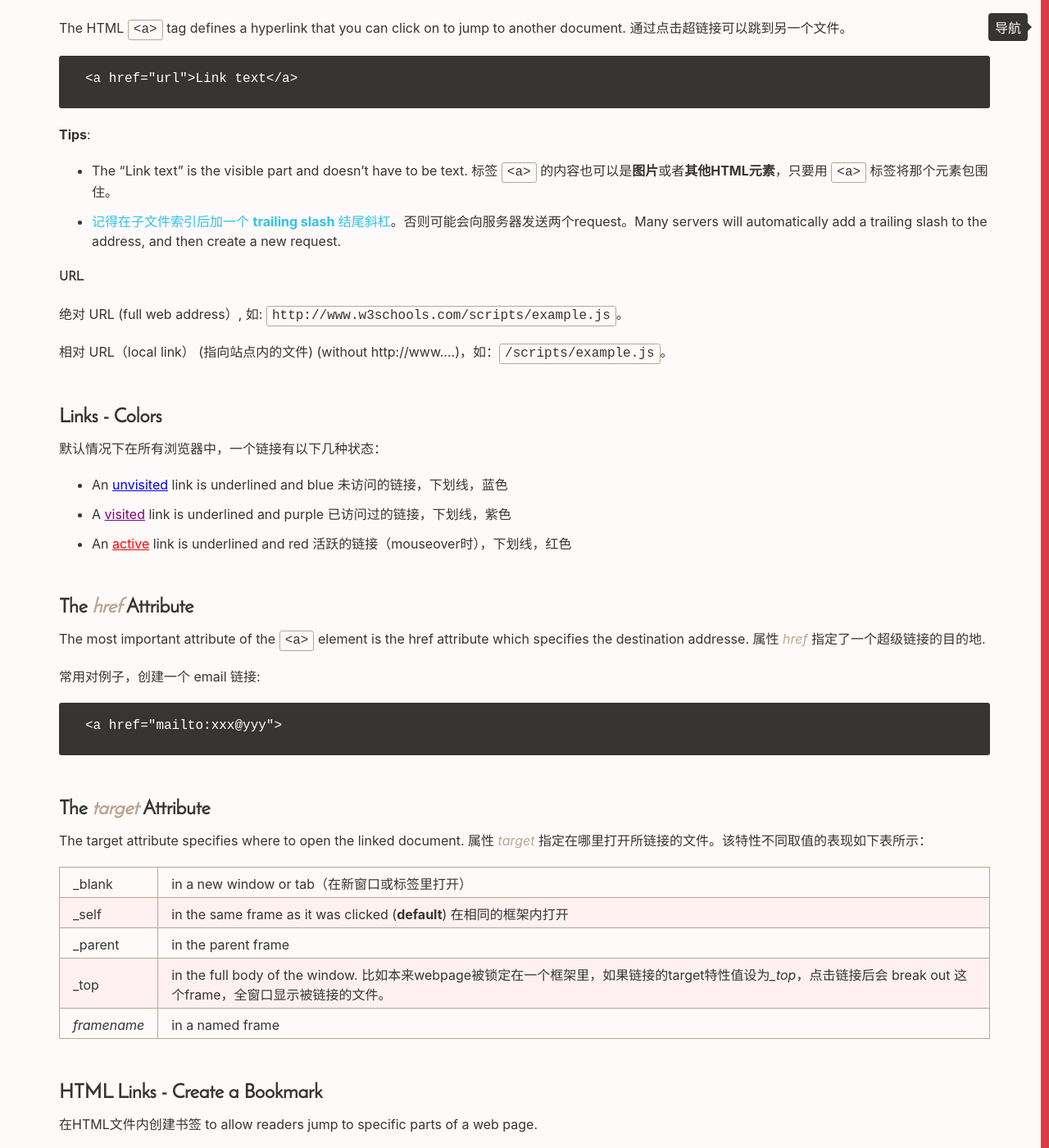
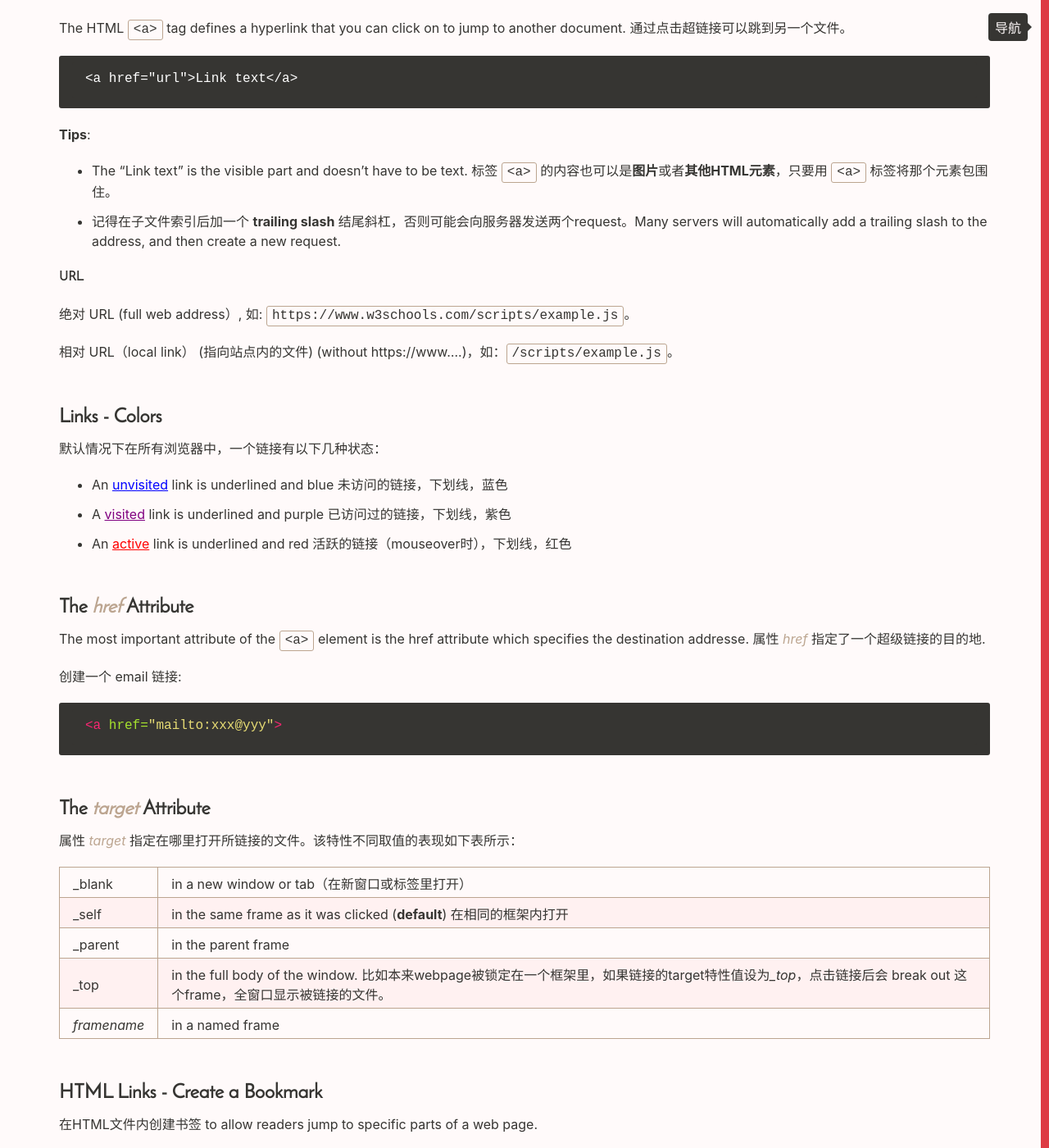
Before and after one commit to Vivi-wu/dive-into-web, a Jekyll site: the page built from _posts/2014-04-13-HTML-Links.markdown, in a window 1280 px wide and 1400 px high, scrolled down 254 px. Shown: the whole window at 82% size. Built offline with Jekyll 4.4.1, drawn with Linux system fonts in a browser that asks for light colours; some of the changed text lies outside the part shown.

Commit message:
mod 微调博文

````diff
--- a/_posts/2014-04-12-HTML-Heading-Paragraph-Formatting.markdown
+++ b/_posts/2014-04-12-HTML-Heading-Paragraph-Formatting.markdown
@@ -6,9 +6,7 @@ category: HTML
 
 Headings are defined with the `<h1>` (the most important heading) to `<h6>` (the least important) heading tags.
 
-**Note**：不要使用heading来实现文本字体的**加粗**或<span style="font-size:large;">加大</span>效果。
-
-因为<span class="t-blue">搜索引擎使用 heading 来索引网页的结构和内容</span>。
+**注意**：不要使用heading来实现文本字体的**加粗**或<span style="font-size:large;">加大</span>效果。因为搜索引擎使用 heading 来索引网页的结构和内容。
 
 <!--more-->
 
--- a/_posts/2014-04-13-HTML-Links.markdown
+++ b/_posts/2014-04-13-HTML-Links.markdown
@@ -12,15 +12,15 @@ The HTML `<a>` tag defines a hyperlink that you can click on to jump to another
 
 + The "Link text" is the visible part and doesn't have to be text.
 标签 `<a>` 的内容也可以是**图片**或者**其他HTML元素**，只要用 `<a>` 标签将那个元素包围住。
-+ <span class="t-blue">记得在子文件索引后加一个 **trailing slash** 结尾斜杠</span>。否则可能会向服务器发送两个request。Many servers will automatically add a trailing slash to the address, and then create a new request.
++ 记得在子文件索引后加一个 **trailing slash** 结尾斜杠，否则可能会向服务器发送两个request。Many servers will automatically add a trailing slash to the address, and then create a new request.
 
 <!--more-->
 
 #### URL
 
-绝对 URL (full web address）, 如: `http://www.w3schools.com/scripts/example.js`。
+绝对 URL (full web address）, 如: `https://www.w3schools.com/scripts/example.js`。
 
-相对 URL（local link） (指向站点内的文件) (without http://www....)，如：`/scripts/example.js`。
+相对 URL（local link） (指向站点内的文件) (without https://www....)，如：`/scripts/example.js`。
 
 ### Links - Colors
 
@@ -35,13 +35,15 @@ The HTML `<a>` tag defines a hyperlink that you can click on to jump to another
 The most important attribute of the `<a>` element is the href attribute which specifies the destination addresse.
 属性 _href_ 指定了一个超级链接的目的地.
 
-常用对例子，创建一个 email 链接:
+创建一个 email 链接:
 
-    <a href="mailto:xxx@yyy">
+```html
+<a href="mailto:xxx@yyy">
+```
 
 ### The _target_ Attribute
 
-The target attribute specifies where to open the linked document. 属性 _target_ 指定在哪里打开所链接的文件。该特性不同取值的表现如下表所示：
+属性 _target_ 指定在哪里打开所链接的文件。该特性不同取值的表现如下表所示：
 
 <table>
   <tbody>
@@ -68,13 +70,16 @@ The target attribute specifies where to open the linked document. 属性 _target
 在HTML文件内创建书签 to allow readers jump to specific parts of a web page.
 
 首先在目标元素上添加 _id_ 特性，
-
-    <a id="tips">Useful Tips Section</a>
+```html
+<a id="tips">Useful Tips Section</a>
+```
 
 同页内超链接跳转:
-
-    <a href="#tips">Visit the Useful Tips Section</a>
+```html
+<a href="#tips">Visit the Useful Tips Section</a>
+```
 
 链接其他网页中的指定区域:
-
-    <a href="http://blog.csdn.net/html_links.htm#tips">Visit the Useful Tips Section</a>
+```html
+<a href="http://blog.csdn.net/html_links.htm#tips">Visit the Useful Tips Section</a>
+```
--- a/_posts/2014-04-15-HTML-Blocks.markdown
+++ b/_posts/2014-04-15-HTML-Blocks.markdown
@@ -2,7 +2,7 @@
 title:  "HTML Block and Inline Element"
 category: HTML
 ---
-Every HTML element has a default _display_ value depending on what type of element it is. 每个HTML元素都有一个默认展示的值，该值取决于它是什么类型的元素。对于大多数元素的默认 _display_ 值是 _block_ or _inline_
+每个HTML元素都有一个默认展示的值，该值取决于它是什么类型的元素。对于大多数元素的默认 _display_ 值是 _block_ or _inline_
 
 ## Block-level Elements
 
````
